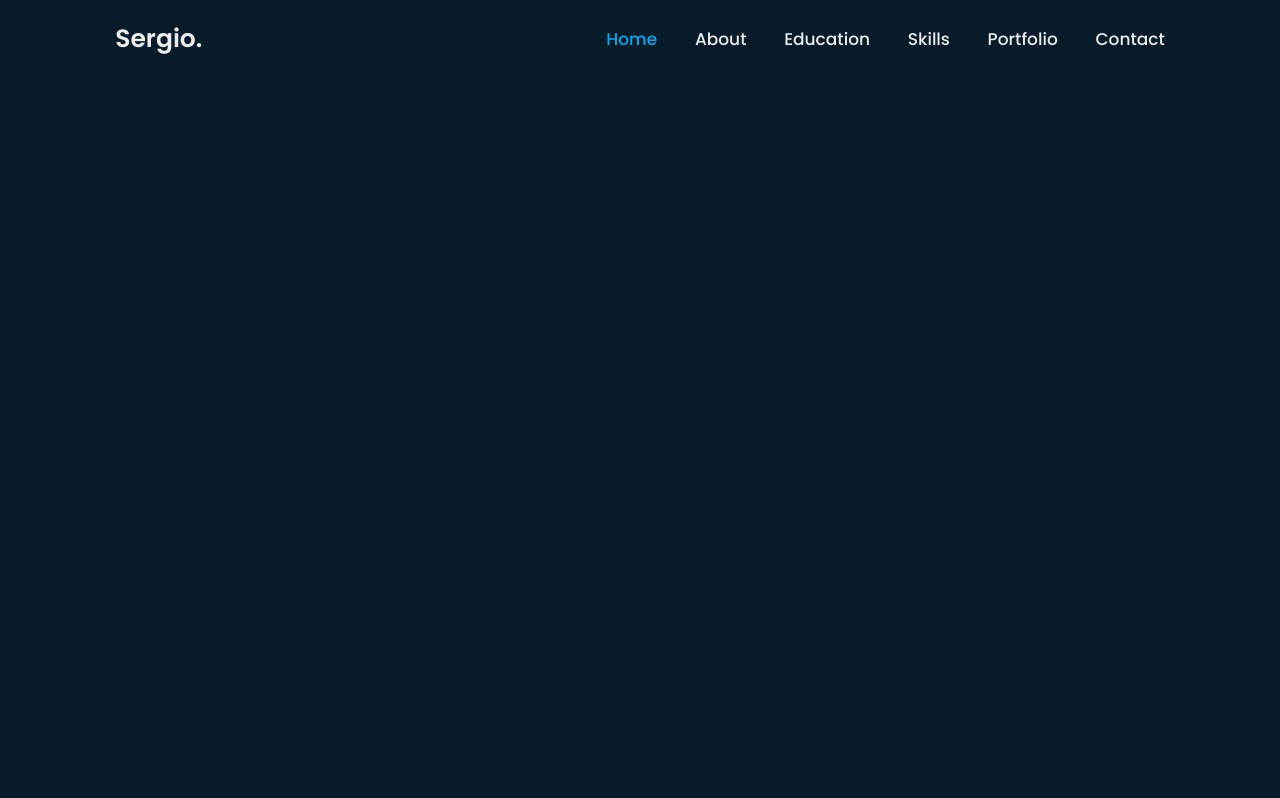
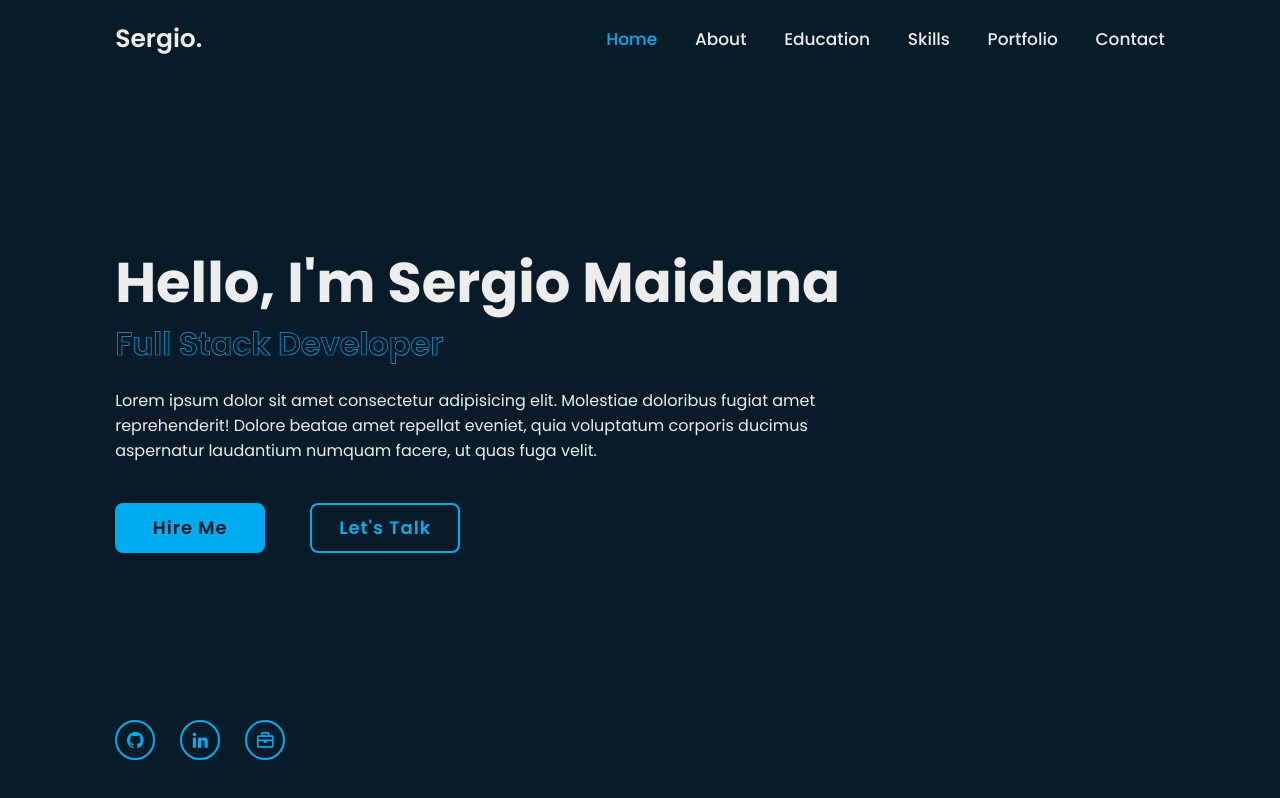
Before and after one commit to 0GLOC/Portfolio, a plain HTML site: page index.html in a window 1280 px wide. Drawn offline with nearby package versions, Linux system fonts and the light colour scheme.

Commit message:
Transitions - [ Buttons styles ]

```diff
--- a/css/style.css
+++ b/css/style.css
@@ -66,3 +66,146 @@ body {
     cursor: pointer;
     display: none;
 }
+
+section {
+    min-height: 100vh;
+    padding: 10rem 9% 2rem;
+}
+
+.home {
+    display: flex;
+    align-items: center;
+    padding: 0 9%;
+}
+
+.home-content {
+    max-width: 75rem;
+}
+
+.home-content h1 {
+    font-size: 5.6rem;
+    font-weight: 700;
+    line-height: 1.3;
+}
+
+.home-content .text-animate {
+    position: relative;
+    width: 32.8rem;
+}
+
+.home-content .text-animate h3 {
+    font-size: 3.2rem;
+    font-weight: 600;
+    color: transparent;
+    -webkit-text-stroke: .7px var(--main-color);
+}
+
+.home-content p {
+    font-size: 1.6rem;
+    margin: 2rem 0 4rem;
+}
+
+.btn-box {
+    position: relative;
+    display: flex;
+    justify-content: space-between;
+    width: 34.5rem;
+    height: 5rem;
+}
+
+.btn-box .btn {
+    position: relative;
+    display: inline-flex;
+    justify-content: center;
+    align-items: center;
+    width: 15rem;
+    height: 100%;
+    background: var(--main-color);
+    border: .2rem solid var(--main-color);
+    border-radius: .8rem;
+    font-size: 1.8rem;
+    font-weight: 600;
+    letter-spacing: .1rem;
+    color: var(--bg-color);
+    z-index: 1;
+    overflow: hidden;
+    transition: .5s;
+}
+
+.btn-box .btn:hover {
+    color: var(--main-color);
+}
+
+.btn-box .btn:nth-child(2) {
+    background: transparent;
+    color: var(--main-color);
+}
+
+.btn-box .btn:nth-child(2):hover {
+    color: var(--bg-color);
+}
+
+.btn-box .btn:nth-child(2)::before {
+    background: var(--main-color);
+}
+
+.btn-box .btn::before {
+    content: '';
+    position: absolute;
+    top: 0;
+    left: 0;
+    width: 0;
+    height: 100%;
+    background: var(--bg-color);
+    z-index: -1;
+    transition: .5s;
+}
+
+.btn-box .btn:hover::before {
+    width: 100%;
+}
+
+.home-sci {
+    position: absolute;
+    bottom: 4rem;
+    width: 170px;
+    display: flex;
+    justify-content: space-between;
+}
+
+.home-sci a {
+    position: relative;
+    display: inline-flex;
+    justify-content: center;
+    align-items: center;
+    width: 40px;
+    height: 40px;
+    background: transparent;
+    border: .2rem solid var(--main-color);
+    border-radius: 50%;
+    font-size: 20px;
+    color: var(--main-color);
+    z-index: 1;
+    overflow: hidden;
+    transition: .5s;
+}
+
+.home-sci a:hover {
+    color: var(--bg-color);
+}
+
+.home-sci a::before {
+    content: '';
+    position: absolute;
+    top: 0;
+    left: 0;
+    width: 0;
+    height: 100%;
+    background: var(--main-color);
+    z-index: -1;
+    transition: .5s;
+}
+
+.home-sci a:hover::before {
+    width: 100%;
+}
--- a/index.html
+++ b/index.html
@@ -11,6 +11,8 @@
 </head>
 
 <body>
+
+    <!-- Header section -->
     <header class="header">
         <a href="#" class="logo">Sergio.</a>
 
@@ -27,6 +29,27 @@
     </header>
 
     <!-- Home section -->
+    <section class="home" id="home">
+        <div class="home-content">
+            <h1>Hello, I'm <span>Sergio Maidana</span></h1>
+            <div class="text-animate">
+                <h3>Full Stack Developer</h3>
+            </div>
+            <p>Lorem ipsum dolor sit amet consectetur adipisicing elit. Molestiae doloribus fugiat amet reprehenderit! Dolore beatae amet repellat eveniet, quia voluptatum corporis ducimus aspernatur laudantium numquam facere, ut quas fuga velit.
+            </p>
+
+            <div class="btn-box">
+                <a href="#" class="btn">Hire Me</a>
+                <a href="#" class="btn">Let's Talk</a>
+            </div>
+        </div>
+
+        <div class="home-sci">
+            <a href="#"><i class='bx bxl-github'></i></a>
+            <a href="#"><i class='bx bxl-linkedin' ></i></a>
+            <a href="#"><i class='bx bx-briefcase'></i></a>
+        </div>
+    </section>
 
     <script src="./js/script.js"></script>
 </body>
```
